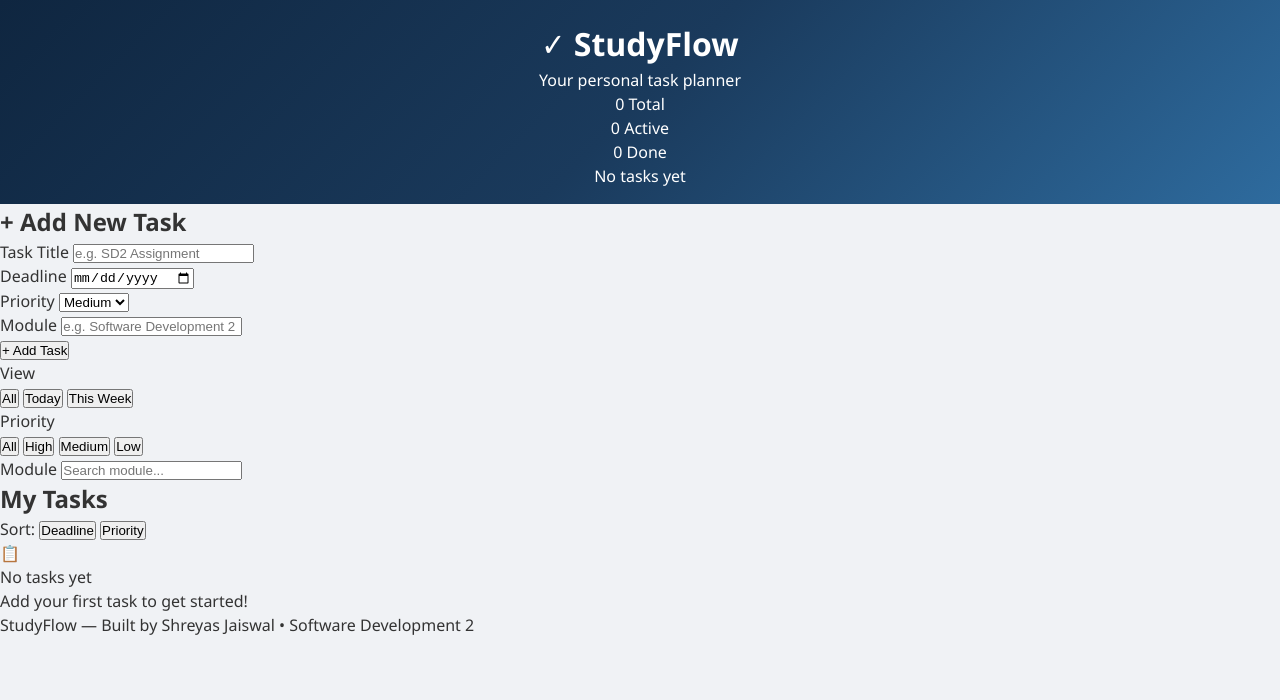
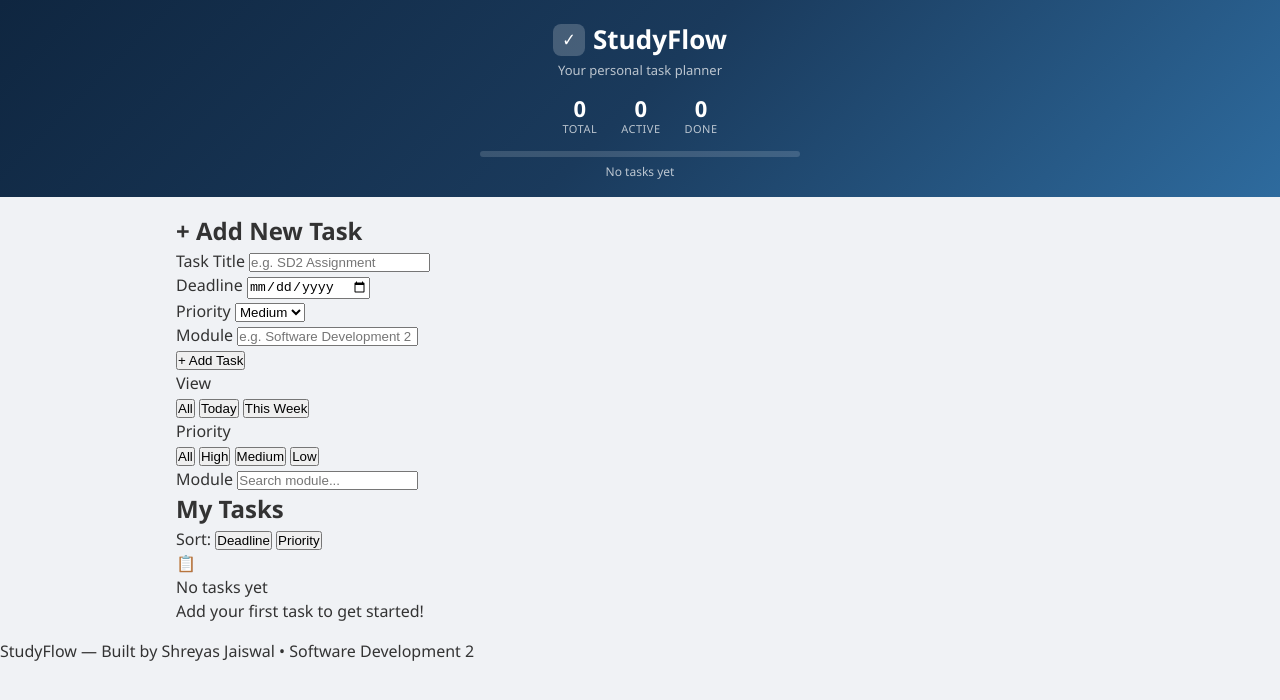
Before and after one commit to Shreyas-Jaiswal-ux/StudyFlow2---Sprint-2, a plain HTML site: page index.html in a window 1280 px wide. Drawn offline with Linux system fonts and the light colour scheme.

Commit message:
Add styles for header and progress bar components

```diff
--- a/style.css
+++ b/style.css
@@ -97,3 +97,104 @@ body {
     padding: 20px 20px 16px;
     text-align: center;
 }
+
+.header__inner {
+    margin-bottom: 14px;
+}
+
+.header__title {
+    font-size: 26px;
+    font-weight: 700;
+    margin-bottom: 2px;
+    display: flex;
+    align-items: center;
+    justify-content: center;
+    gap: 8px;
+}
+
+.header__icon {
+    display: inline-flex;
+    align-items: center;
+    justify-content: center;
+    width: 32px;
+    height: 32px;
+    background: rgba(255, 255, 255, 0.2);
+    border-radius: 8px;
+    font-size: 18px;
+    font-weight: 700;
+}
+
+.header__tagline {
+    font-size: 13px;
+    opacity: 0.7;
+    font-weight: 400;
+}
+
+/* --- Header Stats --- */
+.header__stats {
+    display: flex;
+    justify-content: center;
+    gap: 24px;
+    margin-bottom: 14px;
+}
+
+.stat {
+    display: flex;
+    flex-direction: column;
+    align-items: center;
+}
+
+.stat__number {
+    font-size: 22px;
+    font-weight: 700;
+    line-height: 1.2;
+    transition: var(--transition);
+}
+
+.stat__label {
+    font-size: 11px;
+    text-transform: uppercase;
+    letter-spacing: 0.5px;
+    opacity: 0.7;
+}
+
+/* --- Progress Bar --- */
+.header__progress {
+    max-width: 320px;
+    margin: 0 auto;
+}
+
+.progress-bar {
+    height: 6px;
+    background: rgba(255, 255, 255, 0.15);
+    border-radius: 3px;
+    overflow: hidden;
+    margin-bottom: 6px;
+}
+
+.progress-bar__fill {
+    height: 100%;
+    background: var(--color-priority-low);
+    border-radius: 3px;
+    transition: width 0.5s ease;
+    min-width: 0;
+}
+
+.progress-bar__fill--complete {
+    animation: progressGlow 2s ease-in-out infinite;
+}
+
+.progress-bar__text {
+    font-size: 12px;
+    opacity: 0.7;
+}
+
+/* --- Main Content --- */
+.main {
+    padding: 16px;
+    max-width: 960px;
+    margin: 0 auto;
+}
+
+/* --- Form Section --- */
+.form-section {
```
